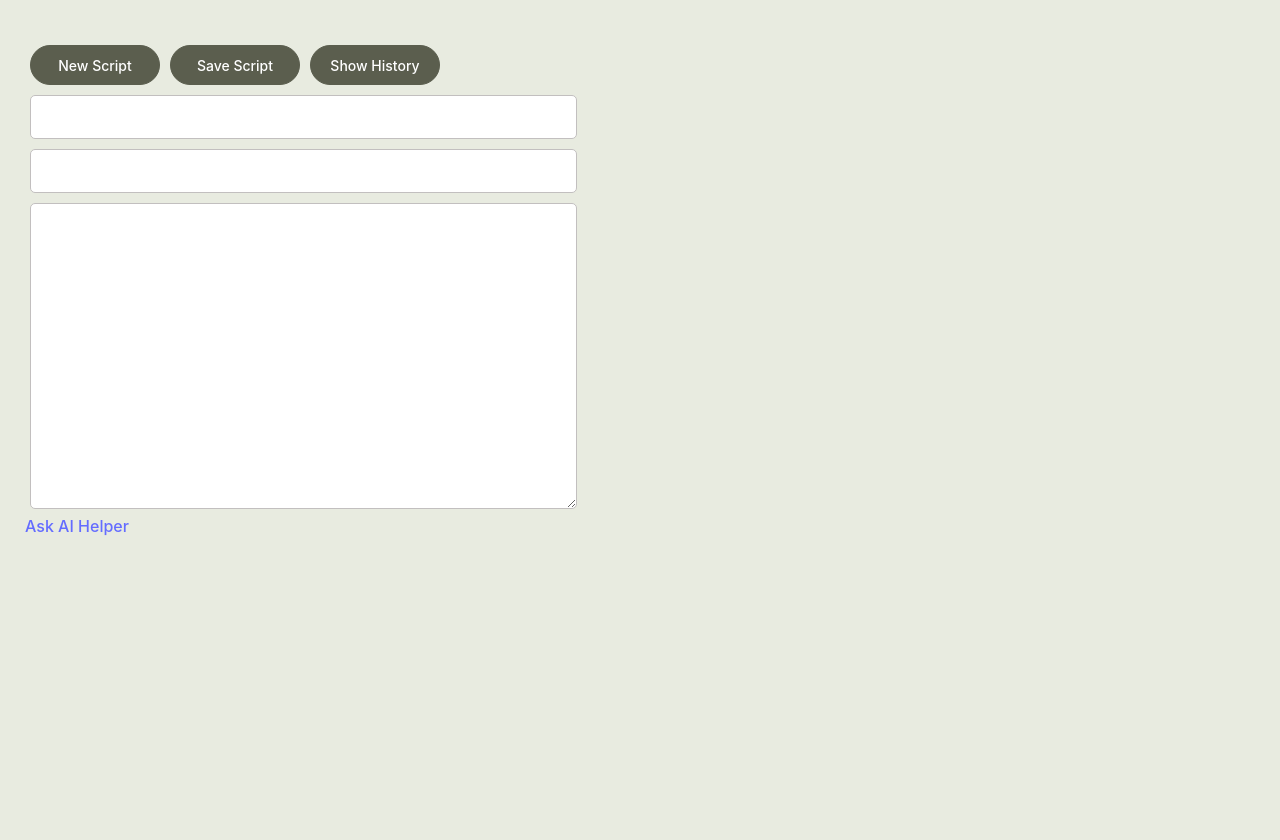
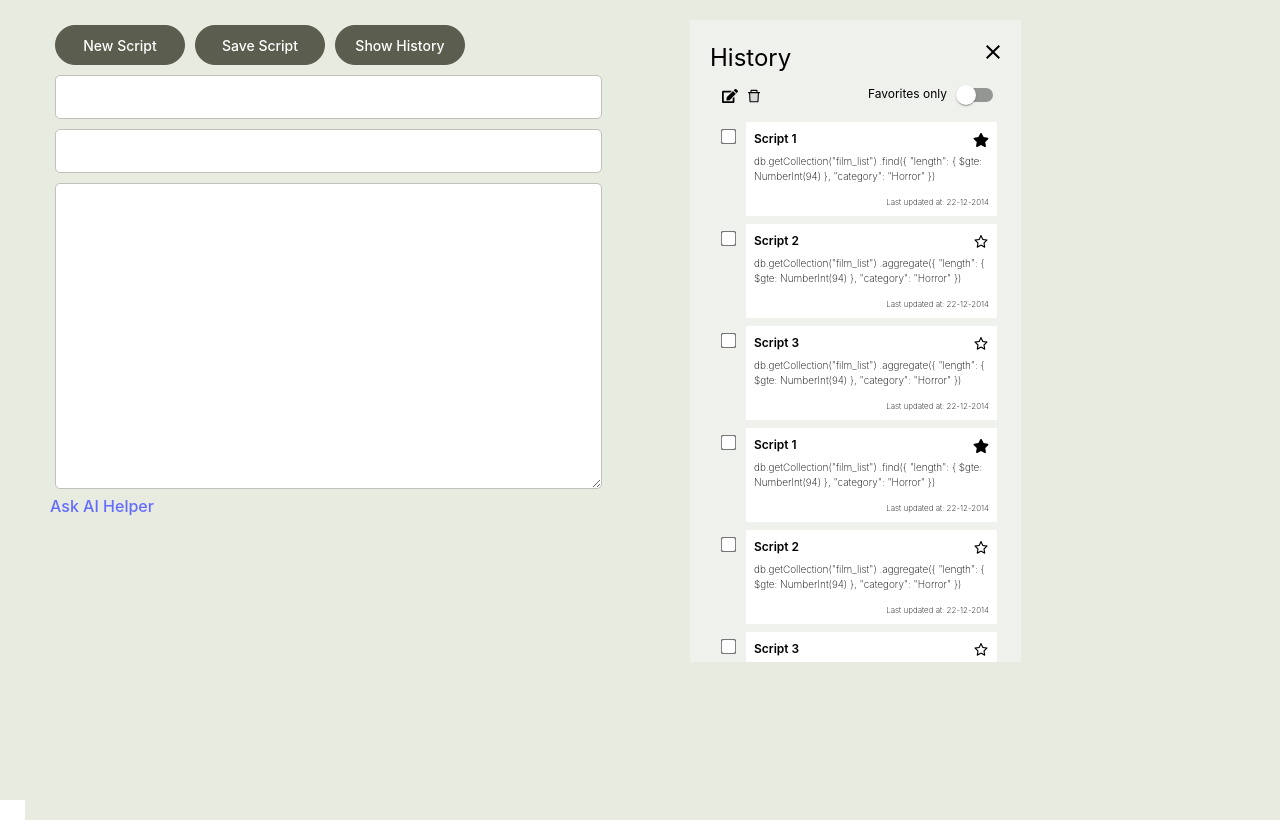
Before and after one commit to Team-DBA-TDD-Training/dummy-script-manager, a React (Vite) app in the folder frontend/: page / in a window 1280 px wide. Shown: the top 840 px of the page. Built offline with nearby package versions, Linux system fonts and the light colour scheme.

Commit message:
Add history panel

```diff
--- a/frontend/src/HistoryPanel.tsx
+++ b/frontend/src/components/HistoryPanel.tsx
@@ -1,9 +1,9 @@
-import { Script } from "./Script.ts";
+import { Script } from "../Script.ts";
 import styled from "styled-components";
-import { FaCross, FaEdit, FaStar } from "react-icons/fa";
+import { FaEdit, FaStar } from "react-icons/fa";
 import {AiOutlineStar, AiTwotoneDelete } from "react-icons/ai";
 import Switch from '@mui/material/Switch';
-import { CloseFullscreen, CloseOutlined } from "@mui/icons-material";
+import { CloseOutlined } from "@mui/icons-material";
 
 const HistoryPanel = () => {
 
@@ -111,6 +111,7 @@ const Panel = styled.div`
   background-color: #EFF1EC;
   padding: 20px 16px 10px 20px;
   overflow: scroll;
+  color: black
 `
 const Header = styled.div`
   display: flex;
--- a/frontend/src/components/MainScreen.tsx
+++ b/frontend/src/components/MainScreen.tsx
@@ -2,14 +2,20 @@ import styled from "styled-components";
 import TextInputComponent from "./TextInputComponent";
 import TextAreaComponent from "./TextAreaComponent";
 import ToolBar from "./ToolBar";
+import HistoryPanel from "./HistoryPanel";
 
 const MainScreen = () => {
     return <StyledBackground>
-        <ToolBar></ToolBar>
-        <TextInputComponent width={'541px'} height={'40px'}></TextInputComponent>
-        <TextInputComponent width={'541px'} height={'40px'}></TextInputComponent>
-        <TextAreaComponent width={'541px'} height={'300px'}></TextAreaComponent>
-        <a>Ask AI Helper</a>
+        <StyledContainer>
+            <ToolBar></ToolBar>
+            <TextInputComponent width={'541px'} height={'40px'}></TextInputComponent>
+            <TextInputComponent width={'541px'} height={'40px'}></TextInputComponent>
+            <TextAreaComponent width={'541px'} height={'300px'}></TextAreaComponent>
+            <a>Ask AI Helper</a>
+        </StyledContainer>
+        <StyledContainer>
+            <HistoryPanel></HistoryPanel>
+        </StyledContainer>
     </StyledBackground>
 }
 
@@ -18,12 +24,24 @@ const StyledBackground = styled.div`
   height: 100vh;
   background-color: #e8ebe0;
   display: flex;
+  flex-direction: row;
+  justify-content: start;
+  align-items: start;
+  align-self: flex-start;
+  padding-left: 25px;
+`;
+
+const StyledContainer = styled.div`
+    width: 100%;
+  height: 100%;
+  background-color: #e8ebe0;
+  display: flex;
   flex-direction: column;
   justify-content: start;
   align-items: start;
   align-self: center;
   padding-left: 25px;
-  padding-top: 40px;
-`;
+  margin-top: 40px;
+`
 
 export default MainScreen;
```
